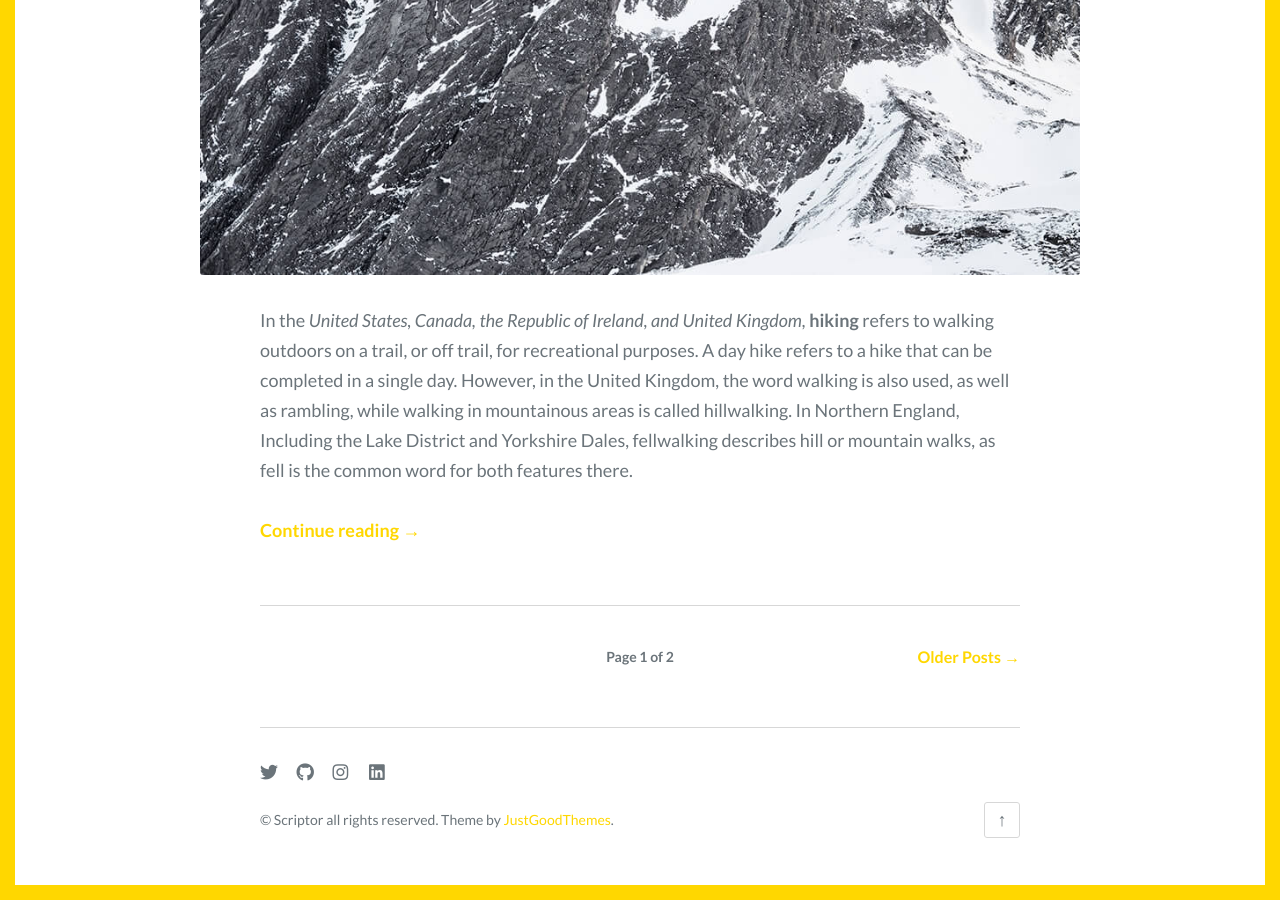
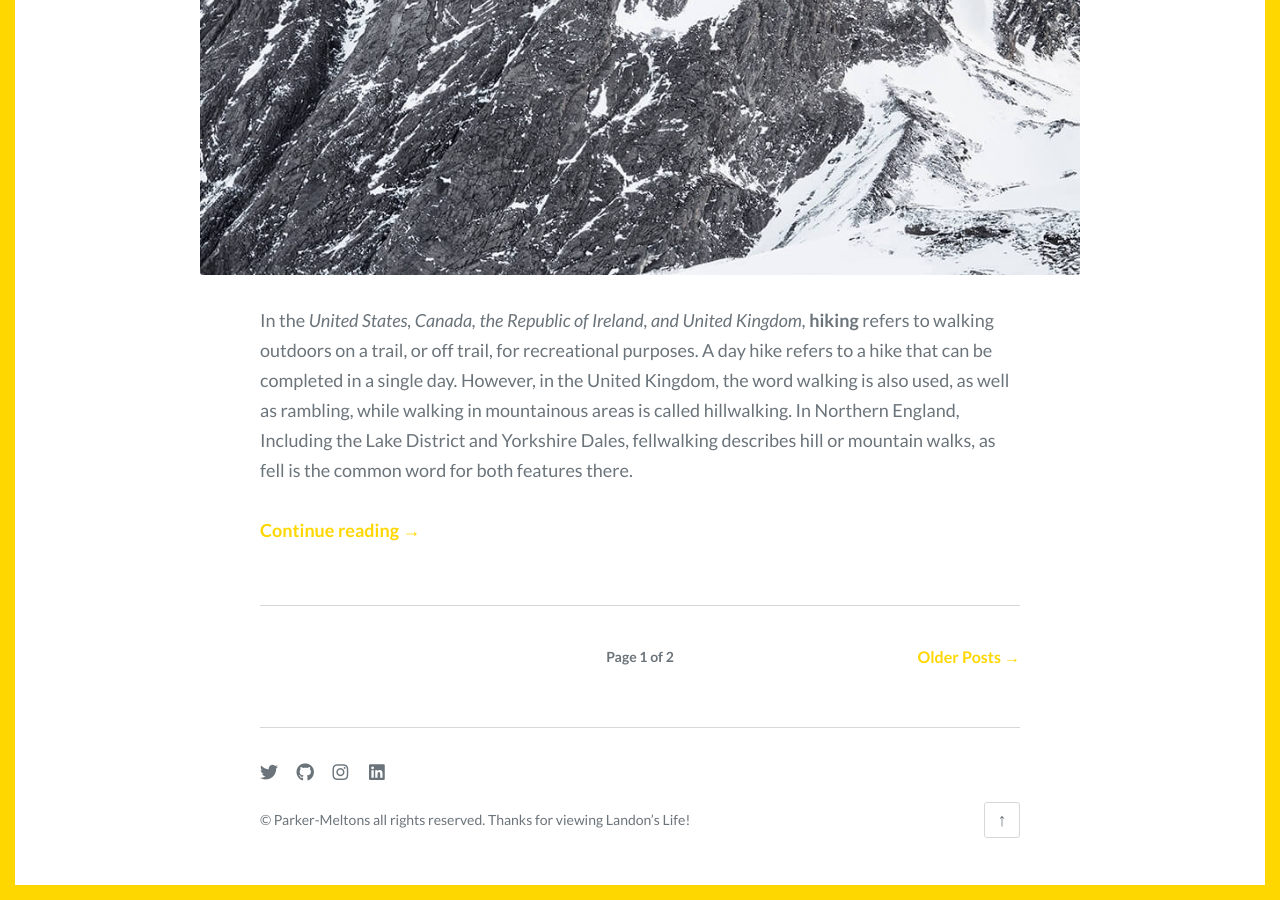
Before and after one commit to LandonMelton/ParkerMeltons, a Jekyll site: the page built from index.html, in a window 1280 px wide and 900 px high, scrolled down 3131 px. Built offline with Jekyll 4.4.1, drawn with Linux system fonts in a browser that asks for light colours; some web fonts are replaced; the list of posts is cut into pages by our own code.

Commit message:
Update _config.yml
Change footer and removed comment system

```diff
--- a/_config.yml
+++ b/_config.yml
@@ -39,15 +39,13 @@ navigation:
   - text: Treat
     url: https://www.youtube.com/watch?v=dQw4w9WgXcQ
 
-# The shortname for your Disqus site to enable comments.
-disqus: justgoodthemes
 
 # Colors
 accent_color: '#FFD700'
 
 # Site footer
 footer:
-  content: "&copy; Scriptor all rights reserved. Theme by [JustGoodThemes](https://www.justgoodthemes.com)."
+  content: "&copy; Parker-Meltons all rights reserved. Thanks for viewing Landon's Life!"
   has_social: true
 
 # Plugins
```
